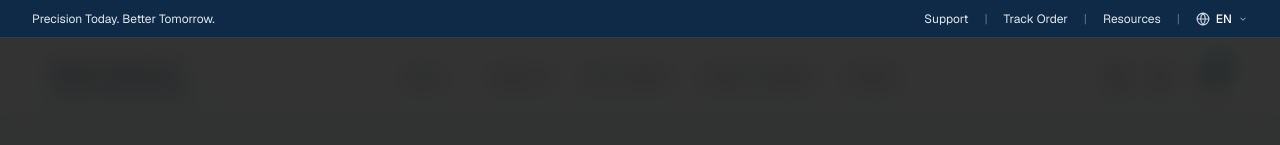
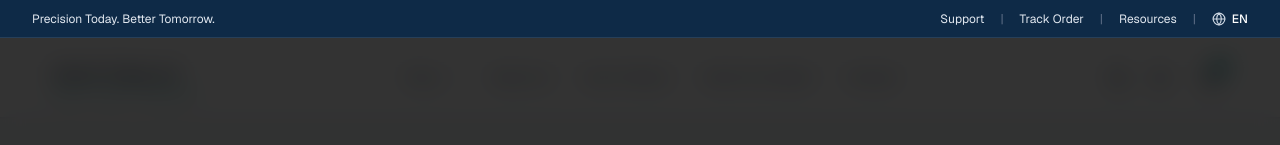
Before and after one commit to rootkityasin/peptech, a Next.js app in the folder storefront/: page / in a window 1280 px wide. Shown: the top 145 px of the page. Built offline with nearby package versions, Linux system fonts and the light colour scheme; no server answers.

Commit message:
feat(storefront): remove chevron arrow next to EN language indicator

```diff
--- a/storefront/src/components/layout/Header.tsx
+++ b/storefront/src/components/layout/Header.tsx
@@ -52,9 +52,6 @@ export function Header() {
                 <img src="/images/figma/d3ec4cde5ca0a92f851ec4f47cdf9bbd626b88c1.svg" alt="Globe" className="w-full h-full" />
               </div>
               <span className="font-medium text-white text-[12px]">EN</span>
-              <div className="w-[10px] h-[10px]">
-                <img src="/images/figma/e68ef15ca285388cecea2f833256f21c7bf4c0e2.svg" alt="Chevron" className="w-full h-full" />
-              </div>
             </div>
           </div>
         </div>
```
